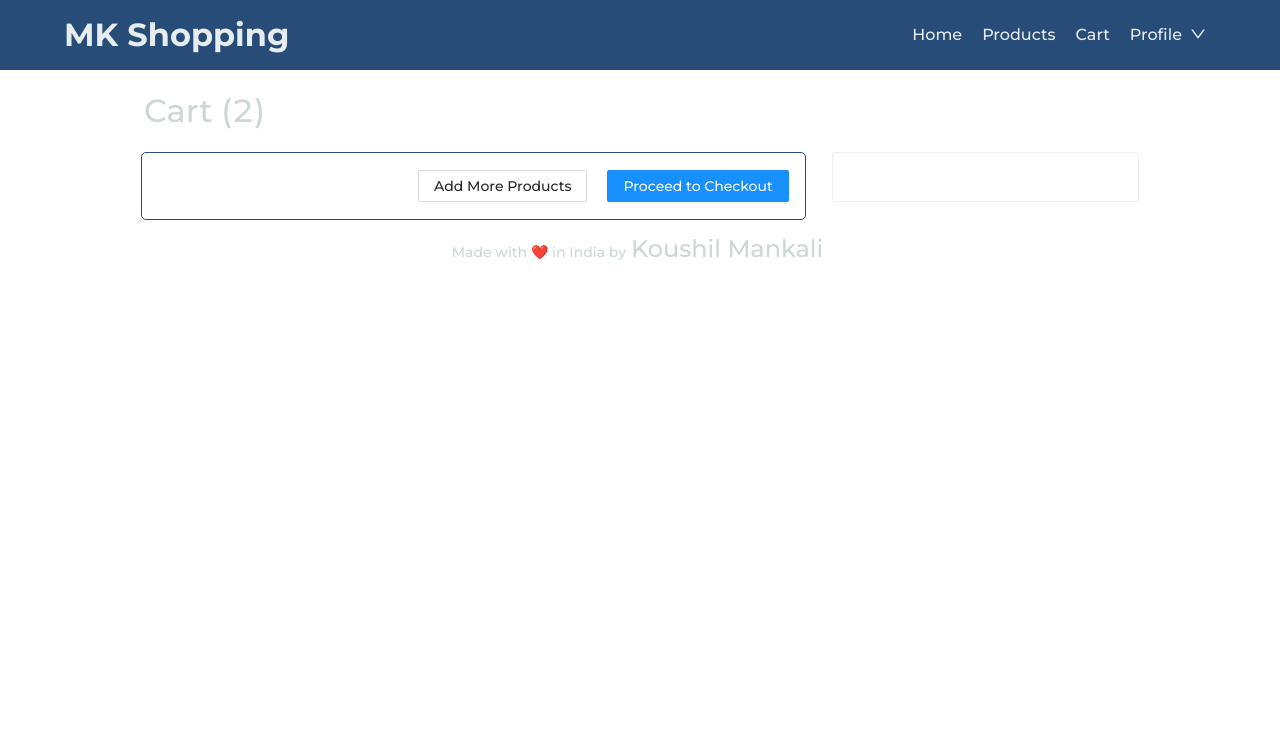
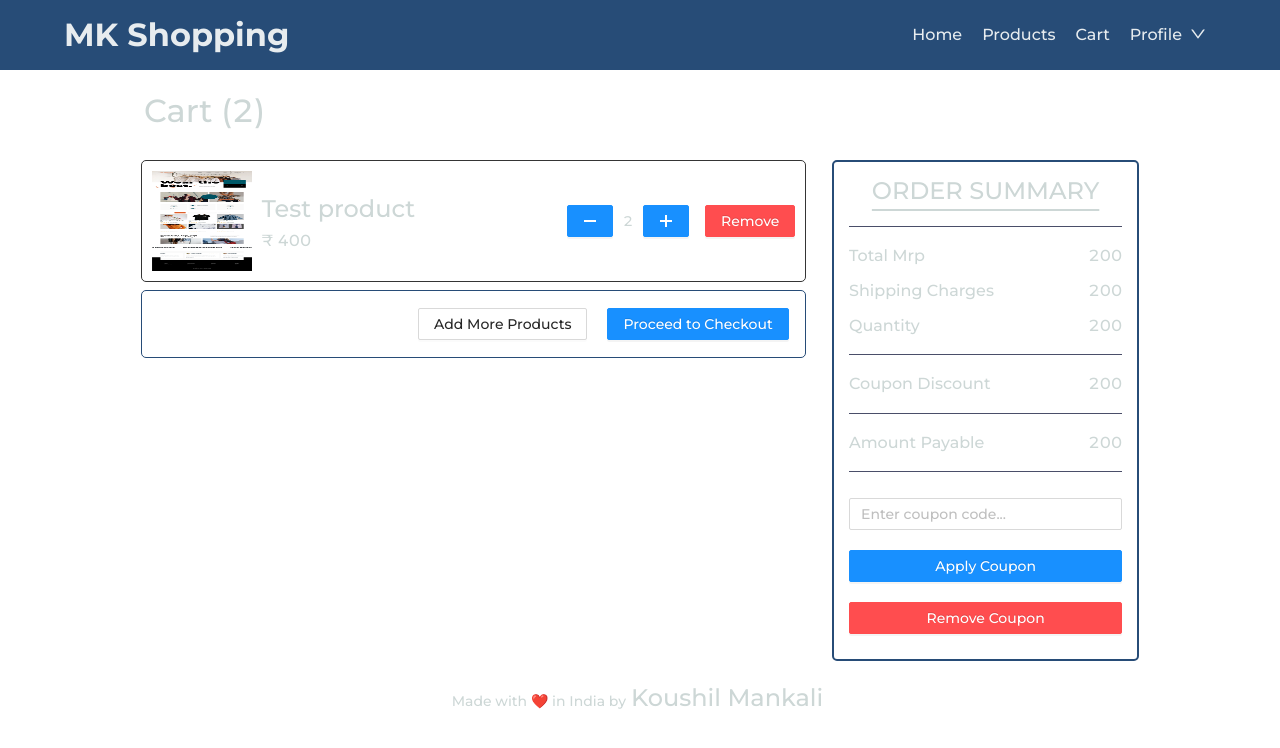
Before and after one commit to koushil-mankali/MKShopping-frontend, a Next.js app: page /user/cart in a window 1280 px wide. Shown: the top 748 px of the page. Built offline with nearby package versions, Linux system fonts and the light colour scheme.

Commit message:
Cart UI done

```diff
--- a/components/CartCard/CartCard.js
+++ b/components/CartCard/CartCard.js
@@ -1,11 +1,38 @@
-import React from 'react'
+import React from "react";
+import Image from "next/image";
 
-import css from './CartCard.module.css'
+import { Button } from "antd";
+import { MinusOutlined, PlusOutlined } from "@ant-design/icons";
 
-const CartCard = () => {
+import css from "./CartCard.module.css";
+
+const CartCard = (props) => {
+  const { img, ttl, price, cartItems } = props.cartData;
   return (
-    <div>CartCard</div>
-  )
-}
+    <div className={css.cartCard}>
+      <div className={css.leftDiv}>
+        <div className={css.imgBox}>
+          <Image src={img} alt="product image" width="100px" height="100px" />
+        </div>
+        <div className={css.desc}>
+          <div className={css.ttl}>{ttl}</div>
+          <div className={css.price}>₹ {price}</div>
+        </div>
+      </div>
+      <div className={css.rightDiv}>
+        <div className={css.btns}>
+          <Button type="primary">
+            <MinusOutlined />
+          </Button>
+          <span className={css.cartItems}>{cartItems}</span>
+          <Button type="primary">
+            <PlusOutlined />
+          </Button>
+        </div>
+        <Button type="danger">Remove</Button>
+      </div>
+    </div>
+  );
+};
 
-export default CartCard
+export default CartCard;
--- a/components/CartCard/CartCard.module.css
+++ b/components/CartCard/CartCard.module.css
@@ -0,0 +1,78 @@
+.cartCard {
+  width: 100%;
+  height: auto;
+  display: flex;
+  justify-content: space-between;
+  border-radius: 5px;
+  border: 1px solid var(--black-1);
+  margin: var(--fs05) 0;
+  padding: 10px;
+}
+
+.leftDiv {
+  display: flex;
+  justify-content: space-around;
+}
+
+.imgBox {
+  width: 100px;
+  height: 100px;
+  margin-right: 10px;
+}
+
+.desc {
+  display: flex;
+  flex-direction: column;
+  justify-content: center;
+  align-items: flex-start;
+  color: var(--whitish);
+}
+
+.ttl {
+  font-size: var(--fs015);
+}
+
+.price {
+  font-size: var(--fs1);
+}
+
+.rightDiv {
+  display: flex;
+  justify-content: center;
+  align-items: center;
+}
+
+.btns {
+  margin: 0 var(--fs1);
+}
+
+.cartItems {
+  margin: 10px;
+  color: var(--whitish);
+}
+
+@media only screen and (max-width: 720px) {
+  .cartCard {
+    display: flex;
+    flex-wrap: wrap;
+  }
+
+  .rightDiv {
+    width: 100%;
+    height: auto;
+    margin: 1rem 0;
+  }
+
+  .btns {
+    display: flex;
+    justify-content: center;
+    align-items: center;
+  }
+
+  .ttl {
+    font-size: var(--fs1);
+  }
+  .price {
+    font-size: inherit;
+  }
+}
--- a/components/CartCheckout/CartCheckout.js
+++ b/components/CartCheckout/CartCheckout.js
@@ -1,11 +1,46 @@
-import React from 'react'
+import React from "react";
 
-import css from './CartCheckout.module.css'
+import { Button, Input } from "antd";
+
+import css from "./CartCheckout.module.css";
 
 const CartCheckout = () => {
   return (
-    <div>CartCheckout</div>
-  )
-}
+    <div className={css.cartCheckout}>
+      <div className={css.ttl}>ORDER SUMMARY</div>
+      <div className={css.calcArea}>
+        <div className={css.br}></div>
+        <div className={css.item}>
+          <span className={css.itemL}>Total Mrp</span>
+          <span className={css.itemR}>200</span>
+        </div>
+        <div className={css.item}>
+          <span className={css.itemL}>Shipping Charges</span>
+          <span className={css.itemR}>200</span>
+        </div>
+        <div className={css.item}>
+          <span className={css.itemL}>Quantity</span>
+          <span className={css.itemR}>200</span>
+        </div>
+        <div className={css.br}></div>
+        <div className={css.item}>
+          <span className={css.itemL}>Coupon Discount</span>
+          <span className={css.itemR}>200</span>
+        </div>
+        <div className={css.br}></div>
+        <div className={css.item}>
+          <span className={css.itemL}>Amount Payable</span>
+          <span className={css.itemR}>200</span>
+        </div>
+        <div className={css.br}></div>
+        <div className={css.couponArea}>
+          <Input placeholder="Enter coupon code..." className={css.inpt} />
+          <Button type="primary" className={css.btn}>Apply Coupon</Button>
+          <Button type="danger" className={css.btn}>Remove Coupon</Button>
+        </div>
+      </div>
+    </div>
+  );
+};
 
-export default CartCheckout
+export default CartCheckout;
--- a/components/CartCheckout/CartCheckout.module.css
+++ b/components/CartCheckout/CartCheckout.module.css
@@ -0,0 +1,48 @@
+.cartCheckout{
+    margin: var(--fs05) 0;
+    padding: 10px;
+    border-radius: 5px;
+    border: 2px solid var(--grey-3);
+    color: var(--whitish);
+}
+
+.ttl{
+    font-size: var(--fs015);
+    text-align: center;
+    text-decoration: underline;
+    text-underline-offset: 10px;
+}
+
+.calcArea{
+    margin: 5px;
+}
+
+.item{
+    margin: 10px 0;
+    font-size: var(--fs1);
+    display: flex;
+    justify-content: space-between;
+}
+
+.br{
+    margin: var(--fs1) 0;
+    border-top: 1px solid var(--grey-2);
+}
+
+.couponArea{
+    width: 100%;
+    display: flex;
+    flex-direction: column;
+    justify-content: center;
+    align-items: center;
+}
+
+.btn, .inpt{
+    width: 100%;
+    margin: 10px 0;
+}
+
+.inpt{
+    color: var(--whitish);
+    background-color: transparent;
+}
--- a/pages/user/cart/Cart.module.css
+++ b/pages/user/cart/Cart.module.css
@@ -11,6 +11,7 @@
 
 .bdy{
     width: 100%;
+    height: 100%;
     display: flex;
     justify-content: space-around;
 }
@@ -36,3 +37,23 @@
 .btn{
     margin: 10px;
 }
+
+@media only screen and (max-width: 720px){
+    .bdy{
+        display: flex;
+        flex-wrap: wrap;
+    }
+    .cartItems{
+        width: 100%;
+    }
+
+    .checkoutCard{
+        width: 100%;
+    }
+
+    .tileDiv{
+        display: flex;
+        flex-wrap: wrap;
+        justify-content: center;
+    }
+}
--- a/pages/user/cart/index.js
+++ b/pages/user/cart/index.js
@@ -1,26 +1,42 @@
 import React from "react";
-import Link from 'next/link';
+import Link from "next/link";
 
-import { Button, Card } from "antd";
+import { Button } from "antd";
+
+import sampImg from "../../../public/Images/design-home.webp";
 
 import Layout from "../../../components/Layout/Layout";
 
-import css from './Cart.module.css'
+import CartCard from "../../../components/CartCard/CartCard";
+import CartCheckout from '../../../components/CartCheckout/CartCheckout'
+
+import css from "./Cart.module.css";
 
 const Cart = () => {
+  const cartData = {
+    img: sampImg,
+    ttl: "Test product",
+    price: "400",
+    cartItems: "2",
+  };
   return (
     <Layout>
       <div className={css.cart}>
         <div className={css.cartTtl}>Cart (2)</div>
         <div className={css.bdy}>
           <div className={css.cartItems}>
+            <CartCard cartData={cartData} />
             <div className={css.tileDiv}>
-              <Button className={css.btn}><Link href='/products'>Add More Products</Link></Button>
-              <Button className={css.btn} type="primary"><Link href='/checkout'>Proceed to Checkout</Link></Button>
+              <Button className={css.btn}>
+                <Link href="/products">Add More Products</Link>
+              </Button>
+              <Button className={css.btn} type="primary">
+                <Link href="/checkout">Proceed to Checkout</Link>
+              </Button>
             </div>
           </div>
           <div className={css.checkoutCard}>
-            <Card />
+            <CartCheckout />
           </div>
         </div>
       </div>
```
